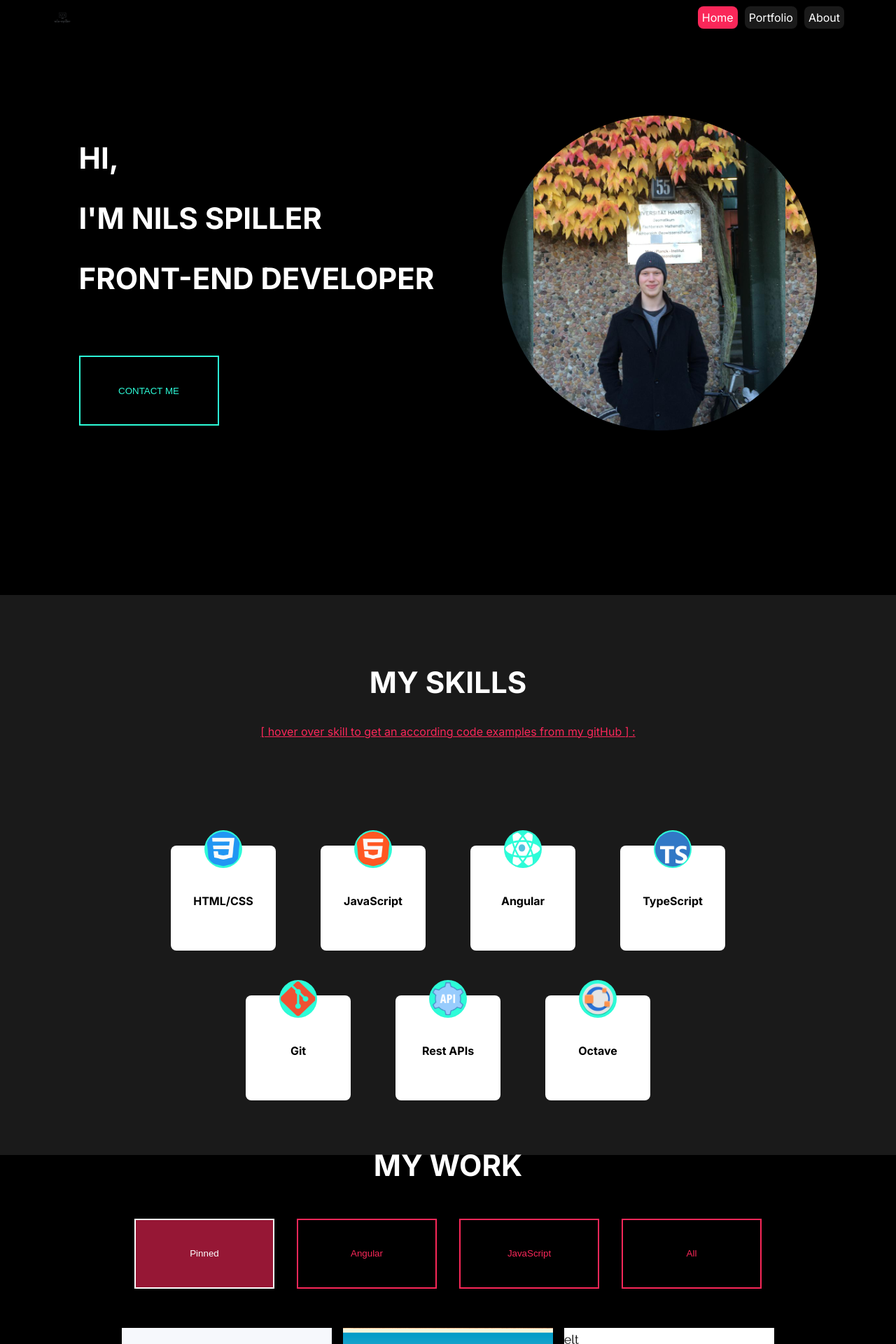
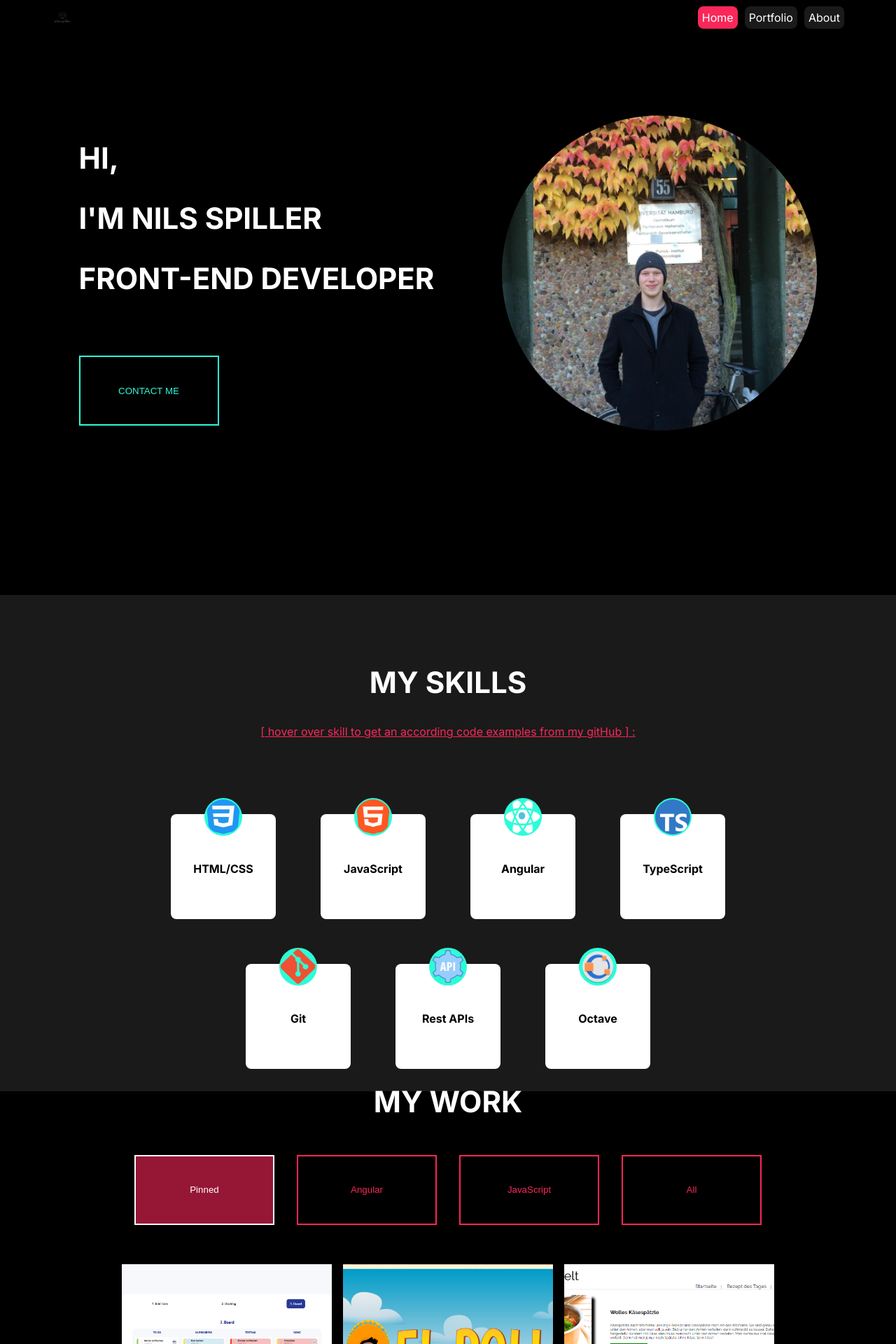
Before and after one commit to nilsSpi/myPage, an Angular app: page / in a window 1280 px wide. Shown: the top 1920 px of the page at 70% size. Built offline with nearby package versions, Linux system fonts and the light colour scheme; a web font is replaced by a local one.

Commit message:
some changes to sizing proerties @skill&&work

```diff
--- a/src/app/menu/menu.component.ts
+++ b/src/app/menu/menu.component.ts
@@ -36,7 +36,7 @@ export class MenuComponent implements OnInit {
       this.aboutDisplayed=false;
       this.portfolioDisplayed=false;
     }
-    else if(scroll+200>this.positionEL[2] && scroll+200<this.positionEL[3]) {
+    else if( scroll+200<this.positionEL[3]) {
       this.homeDisplayed=false;
       this.aboutDisplayed=false;
       this.portfolioDisplayed=true;
--- a/src/app/skills/skills.component.scss
+++ b/src/app/skills/skills.component.scss
@@ -7,7 +7,7 @@ $color-black: #000000;
 .skills-container{
     background-color: $color-grey;
     max-width: 100vw;
-    height: 100vh;
+  //  height: 100vh;
     display: flex;
     flex-direction: column;
     justify-content: center;
@@ -87,6 +87,7 @@ $color-black: #000000;
         justify-content: center;
         align-items: center;
         background-color: $color-grey;
+        height: unset !important;
 
 
         .wrapper{
```
